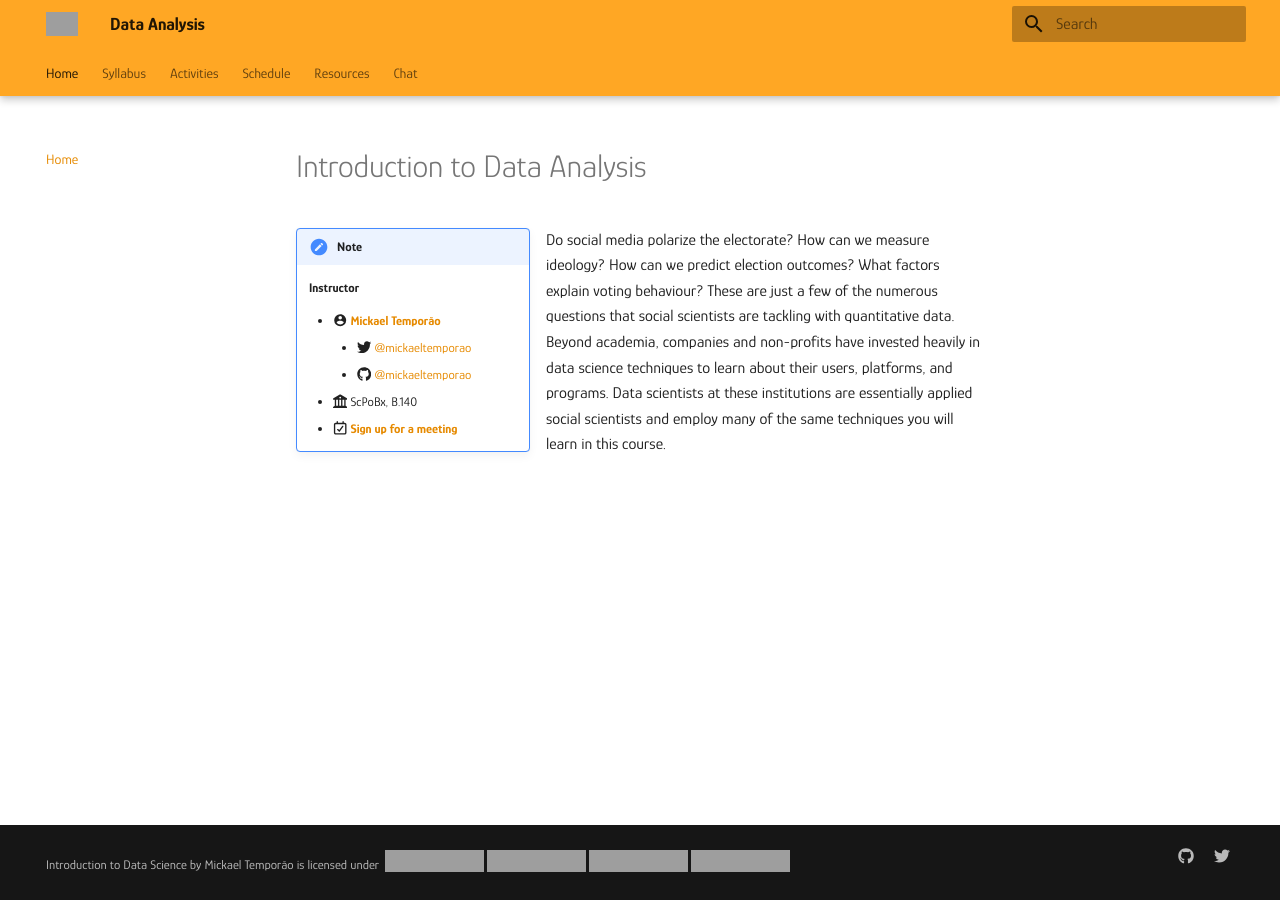
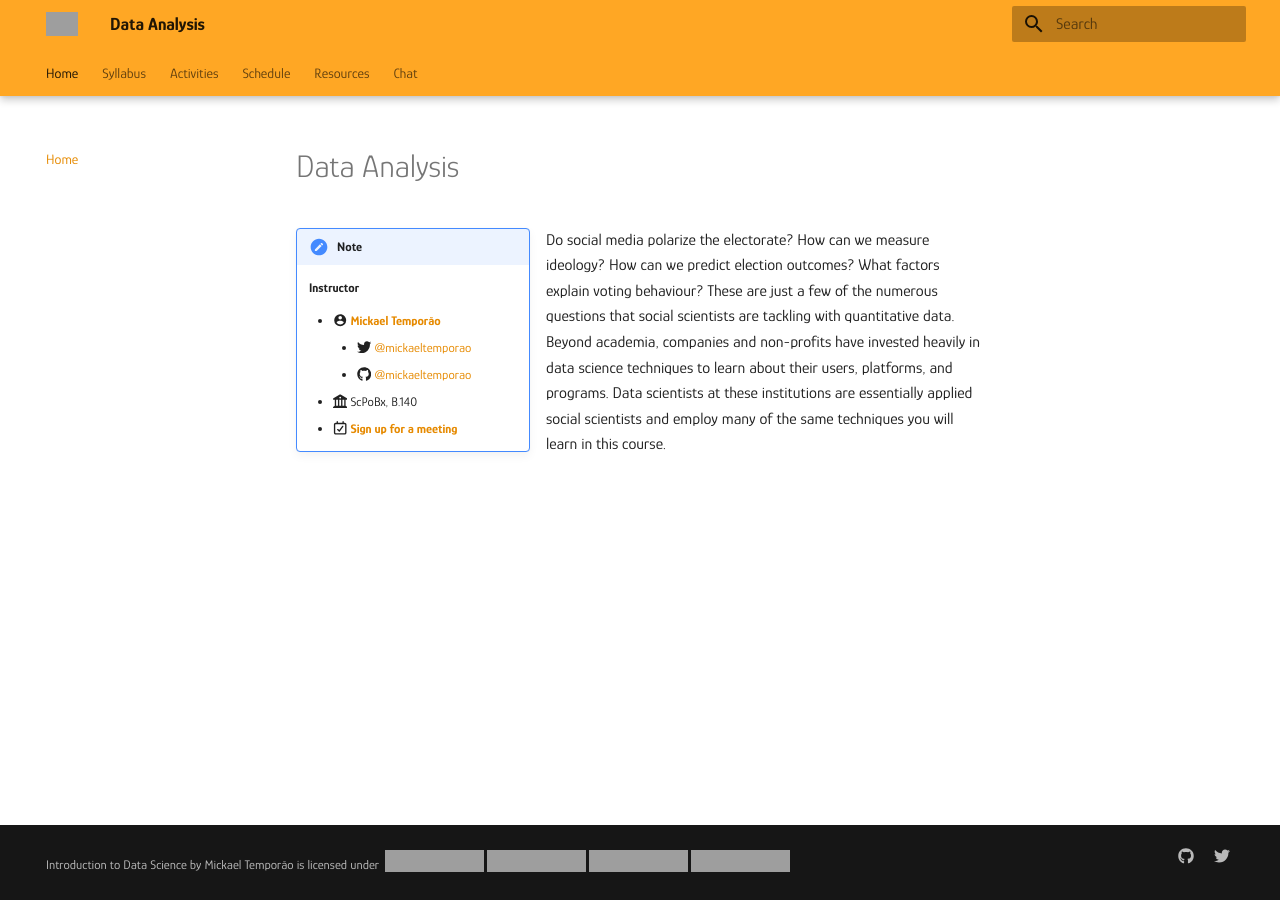
Before and after one commit to mickaeltemporao/data-analysis, an MkDocs documentation site: the page built from docs/index.md, in a window 1280 px wide. Built offline with MkDocs 1.6.1 and Material for MkDocs 9.7.7, drawn with Linux system fonts in a browser that asks for light colours; grey boxes are pictures that could not be loaded.

Commit message:
update title

```diff
--- a/docs/index.md
+++ b/docs/index.md
@@ -1,4 +1,4 @@
-# Introduction to Data Analysis
+# Data Analysis
 
 !!! note inline
 
```
